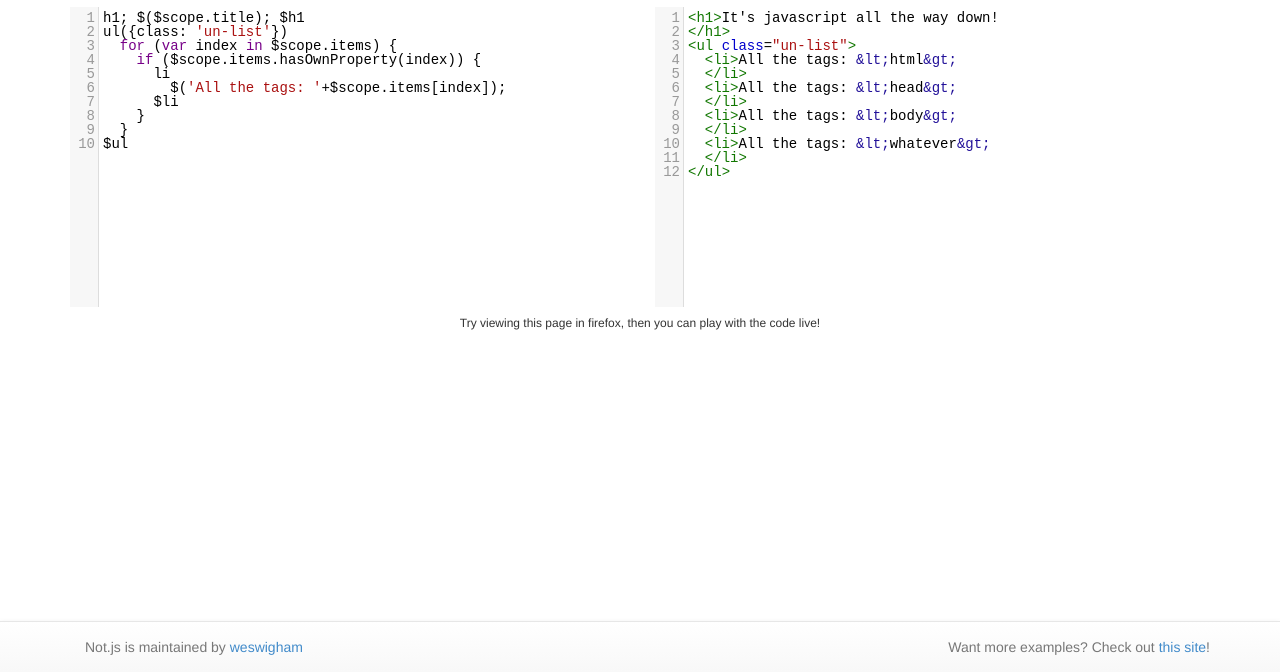
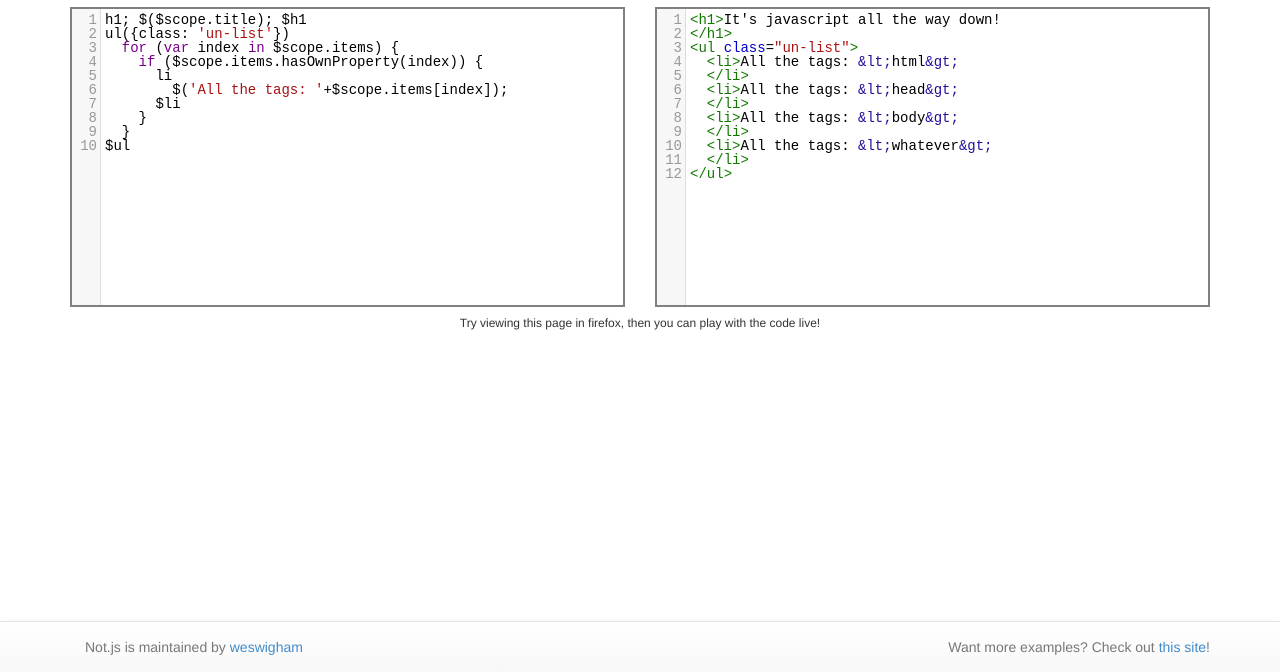
Before and after one commit to weswigham/not.js, a website: page index.html in a window 1280 px wide. Shown: the part 128-800 px from the top of the page. Drawn offline with nearby package versions, Linux system fonts and the light colour scheme.

Commit message:
Make border on code boxes actually appear

```diff
--- a/assets/css/main.css
+++ b/assets/css/main.css
@@ -1,5 +1,5 @@
 body { padding-bottom: 70px; }
 
 .CodeMirror {
-  border: black 2px;
+  border: 2px solid #808080;
 }
```
